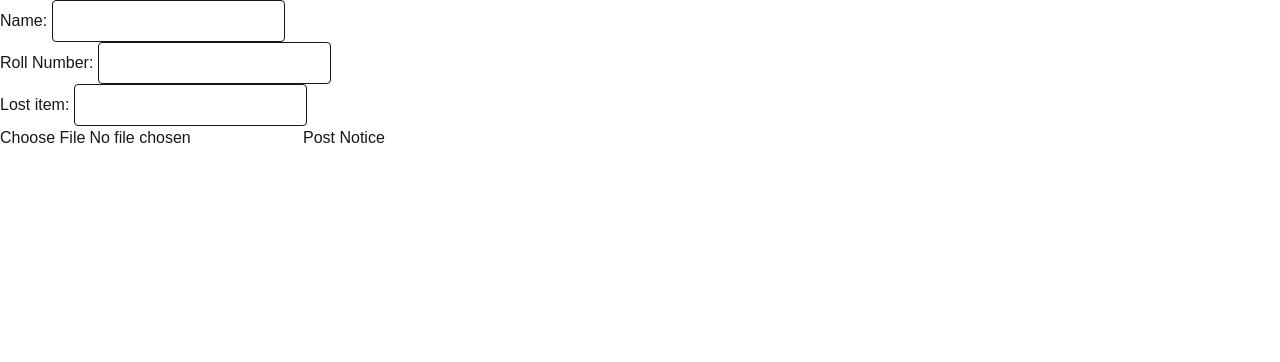
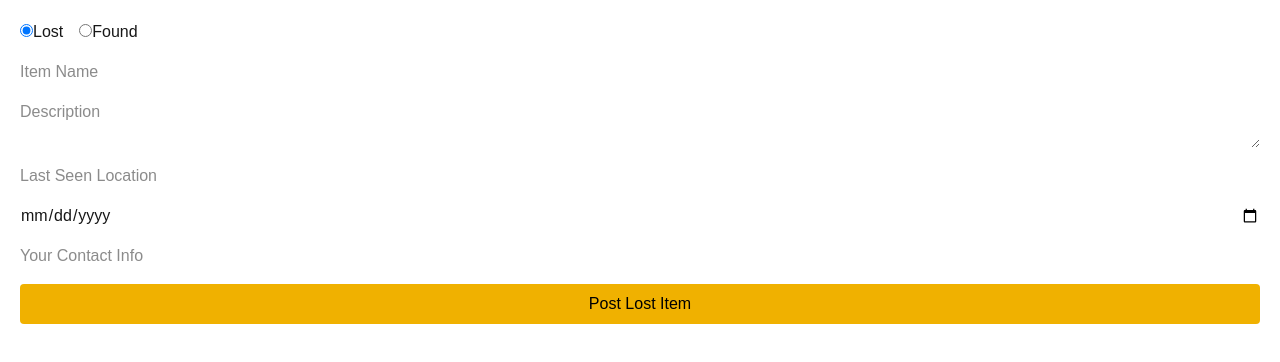
Before and after one commit to sonakshi-raj/FoundIt, a Next.js app in the folder client/: page /Test in a window 1280 px wide. Shown: the top 362 px of the page. Built offline with nearby package versions, Linux system fonts and the light colour scheme.

Commit message:
add form (both lost and found)

```diff
--- a/client/app/Test/page.tsx
+++ b/client/app/Test/page.tsx
@@ -1,8 +1,8 @@
-import Form from "../_components/Form"
+import Form from "../_components/LostForm"
 
 const page = () => {
   return (
-    <Form action="" method="POST"/>
+    <Form userId=""/>
   )
 }
 
--- a/client/app/_components/Form.tsx
+++ /dev/null
@@ -1,107 +0,0 @@
-"use client";
-
-import { useState, ChangeEvent } from "react";
-
-type formProps = {
-    action: string;
-    method: string;
-    handleSubmit: React.FormEvent<HTMLFormElement>;
-};
-
-const Form = ({ action, method, handleSubmit }: formProps) => {
-
-    const [file, setFile] = useState<File | null>(null);
-
-    const handleFileChange = (e: ChangeEvent<HTMLInputElement>) => {
-        if (e.target.files && e.target.files.length > 0) {
-            setFile(e.target.files[0]);
-        } else {
-            setFile(null);
-        }
-    };
-    return (
-        <>
-            <form action={action} method={method}>
-                <label htmlFor="name">Name: </label>
-                <input
-                    id="name"
-                    name="name"
-                    type="text"
-                    required
-                    className="border rounded px-3 py-2"
-                /> <br />
-
-                <label htmlFor="rno">Roll Number: </label>
-                <input
-                    id="rno"
-                    name="rno"
-                    type="text"
-                    required
-                    className="border rounded px-3 py-2"
-                /> <br />
-
-                <label htmlFor="title">Lost item: </label>
-                <input
-                    id="title"
-                    name="title"
-                    type="text"
-                    required
-                    className="border rounded px-3 py-2"
-                /> <br />
-
-                <input
-                    type="file"
-                    name="image"
-                    accept="image/*"
-                    onChange={handleFileChange}
-                />
-                <button type="submit">Post Notice</button>
-            </form>
-        </>
-    );
-};
-
-export default Form;
-
-/*// components/forms/ContactForm.js
-'use client';
-
-import Form from 'next/form';
-
-export default function ContactForm() {
-  return (
-    <Form action="/api/contact" method="POST" className="flex flex-col gap-4 max-w-md mx-auto">
-      <label htmlFor="name">Name</label>
-      <input
-        id="name"
-        name="name"
-        type="text"
-        required
-        className="border rounded px-3 py-2"
-      />
-
-      <label htmlFor="email">Email</label>
-      <input
-        id="email"
-        name="email"
-        type="email"
-        required
-        autoComplete="email"
-        className="border rounded px-3 py-2"
-      />
-
-      <label htmlFor="message">Message</label>
-      <textarea
-        id="message"
-        name="message"
-        required
-        className="border rounded px-3 py-2"
-      />
-
-      <button type="submit" className="bg-blue-600 text-white px-4 py-2 rounded">
-        Submit
-      </button>
-    </Form>
-  );
-}
-*/
--- /dev/null
+++ b/client/app/_components/LostForm.tsx
@@ -0,0 +1,119 @@
+"use client";
+
+import { useState } from "react";
+
+type formProps = {
+  userId: string;
+};
+
+type LostItem = {
+  type: string;
+  title: string;
+  description: string;
+  location: string;
+  dateLost: string;
+  contact: string;
+  createdByUser: string;
+};
+
+export default function LostForm({ userId }: formProps) {
+  const [form, setForm] = useState<LostItem>({
+    type: "lost",
+    title: "",
+    description: "",
+    location: "",
+    dateLost: "",
+    contact: "",
+    createdByUser: ""
+  });
+
+  const handleChange = (
+    e: React.ChangeEvent<HTMLInputElement | HTMLTextAreaElement>
+  ) => {
+    setForm({ ...form, [e.target.name]: e.target.value });
+  };
+
+  const handleTypeChange = (e: React.ChangeEvent<HTMLInputElement>) => {
+    setForm({ ...form, type: e.target.value });
+  };
+
+  const handleSubmit = async (e: React.FormEvent) => {
+    e.preventDefault();
+    setForm(prev => {
+      const updatedForm = { ...prev, createdByUser: userId };
+      console.log(updatedForm); // Move logging here after userId update
+      return updatedForm;
+    });
+  };
+
+  return (
+    <form onSubmit={handleSubmit} className="flex flex-col gap-4 p-0 m-5">
+
+      {/* Radio Buttons for Type Selection */}
+      <div className="flex gap-4">
+        <label>
+          <input
+            type="radio"
+            name="type"
+            value="lost"
+            checked={form.type === "lost"}
+            onChange={handleTypeChange}
+          />
+          Lost
+        </label>
+        <label>
+          <input
+            type="radio"
+            name="type"
+            value="found"
+            checked={form.type === "found"}
+            onChange={handleTypeChange}
+          />
+          Found
+        </label>
+      </div>
+
+      <input
+        name="title"
+        placeholder="Item Name"
+        value={form.title}
+        onChange={handleChange}
+        required
+      />
+      <textarea
+        name="description"
+        placeholder="Description"
+        value={form.description}
+        onChange={handleChange}
+        required
+      />
+      <input
+        name="location"
+        placeholder="Last Seen Location"
+        value={form.location}
+        onChange={handleChange}
+        required
+      />
+      <input
+        type="date"
+        name="dateLost"
+        value={form.dateLost}
+        onChange={handleChange}
+        required
+      />
+      <input
+        name="contact"
+        placeholder="Your Contact Info"
+        value={form.contact}
+        onChange={handleChange}
+        required
+      />
+      <button
+        type="submit"
+        className="bg-yellow-500 text-black px-4 py-2 rounded"
+      >
+        Post {form.type === "lost" ? "Lost" : "Found"} Item
+      </button>
+    </form>
+  );
+}
```
Also changed, not shown: client/app/api/lost.ts (added).
